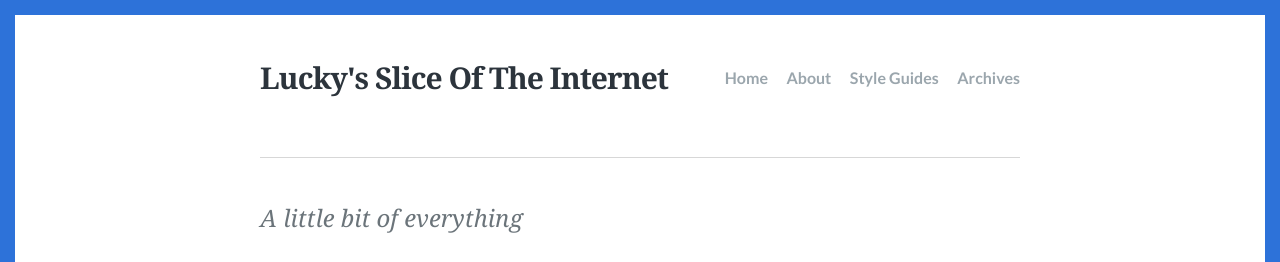
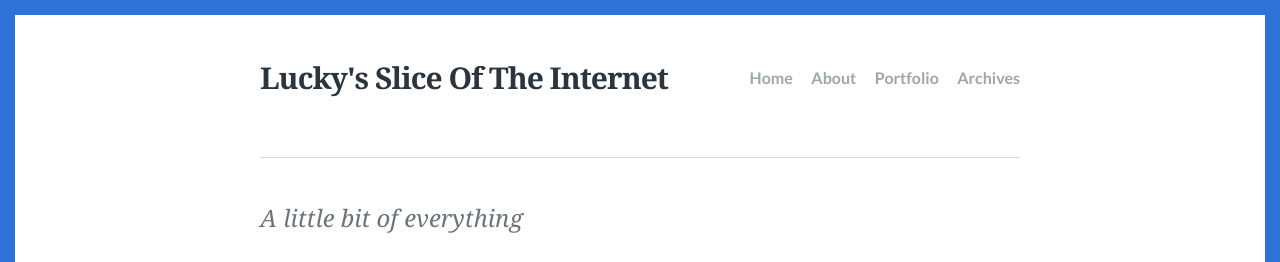
Before and after one commit to luckycoder1030/luckycoder1030.github.io2, a Jekyll site: the page built from index.html, in a window 1280 px wide and 900 px high. Shown: the top 262 px of the window. Built offline with Jekyll 4.4.1, drawn with Linux system fonts in a browser that asks for light colours; some web fonts are replaced; the list of posts is cut into pages by our own code.

Commit message:
Update _config.yml

```diff
--- a/_config.yml
+++ b/_config.yml
@@ -22,9 +22,9 @@ navigation:
 - text: Home
   url: /
 - text: About
-  url: /about/
-- text: Style Guides
-  url: /style-guide/
+  url: about.md
+- text: Portfolio
+  url: Portfolio.md
 - text: Archives
   url: /tags/
 
```
